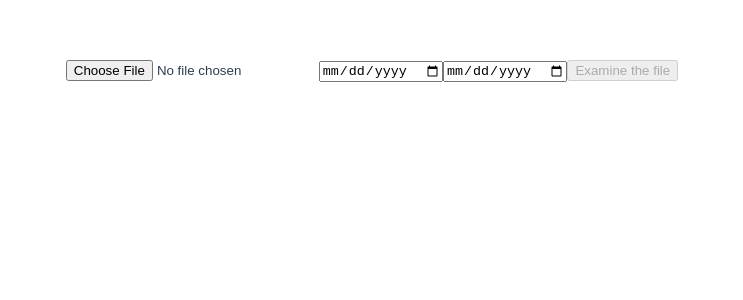
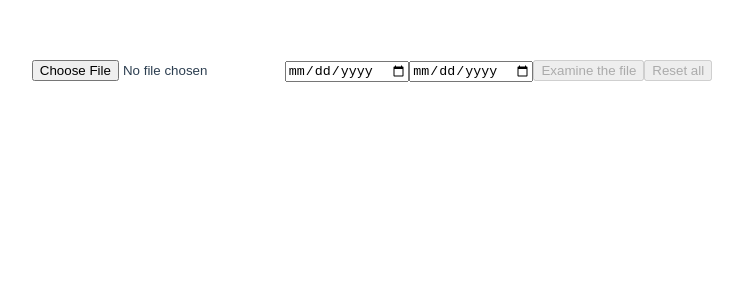
Before and after one commit to polina090193/habitica-statistics, a Vue app in the folder habitica-statistics-frontend/: page / in a window 1280 px wide. Shown: the top 300 px of the page, without its empty margins (268-1011 px from the left). Built offline with nearby package versions, Linux system fonts and the light colour scheme.

Commit message:
Button for reset all

```diff
--- a/habitica-statistics-frontend/src/App.vue
+++ b/habitica-statistics-frontend/src/App.vue
@@ -1,10 +1,11 @@
 <template>
   <div id="app">
     <form @submit.prevent="submitFileForm">
-      <input type="file" name="habitica-tasks-history" @change="onFileChange" />
+      <input type="file" name="habitica-tasks-history" ref="fileInput" @change="onFileChange" />
       <input type="date" name="start-date" v-model="startDate" />
       <input type="date" name="end-date" v-model="endDate" />
       <button :disabled="!selectedFile">Examine the file</button>
+      <button :disabled="!selectedFile" @click="resetAll">Reset all</button>
     </form>
     <div style="color: red" v-for="error in errors" :key="error">{{ error }}</div>
     <form v-if="tasks.length" @submit.prevent="submitTasksForm">
@@ -111,6 +112,18 @@ export default {
       this.chosenStatisticsList = [];
       this.allTasksSelected = false;
     },
+    resetAll() {
+      this.selectedFile = null;
+      this.$refs.fileInput.value = '';
+      this.startDate = '';
+      this.endDate = '';
+      this.tasks = [];
+      this.selectedTasksIDs = [];
+      this.statisticsList = [];
+      this.chosenStatisticsList = [];
+      this.errors = [];
+      this.allTasksSelected = false;
+    }
   },
 };
 </script>
```
